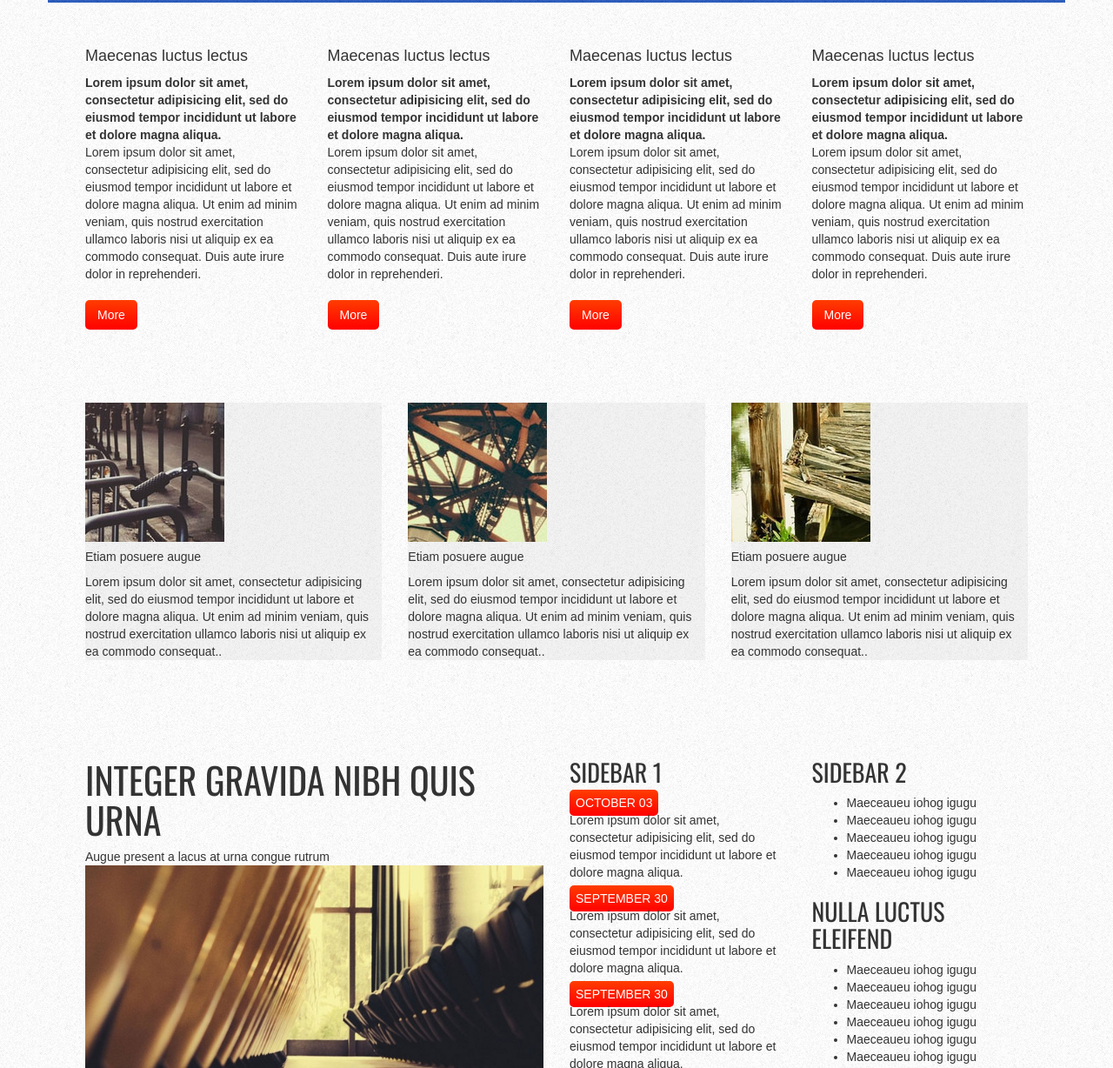
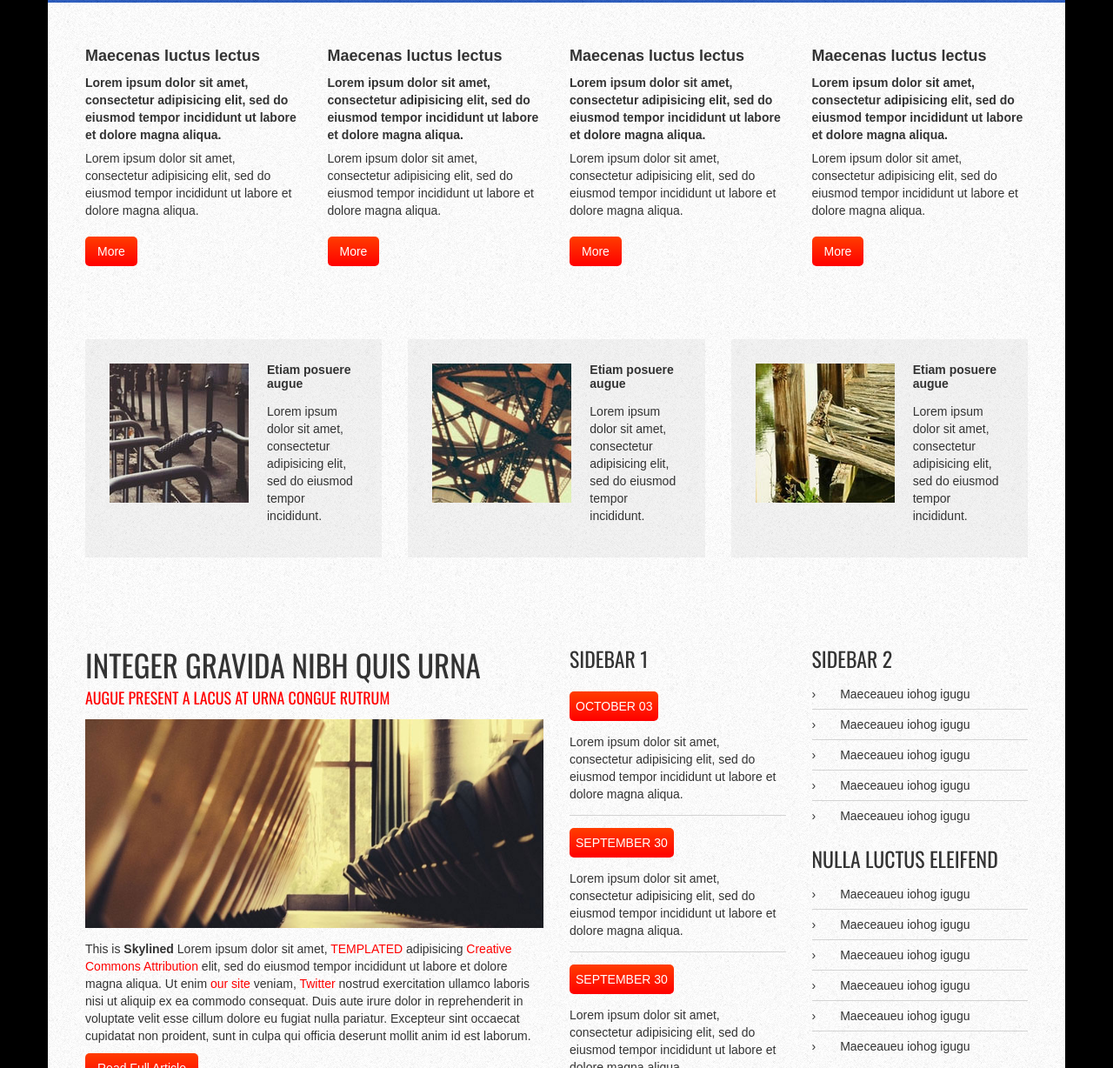
Before and after one commit to sveyres/challenge_6, a website: page index.html in a window 1280 px wide. Shown: the part 706-1934 px from the top of the page at 87% size. Drawn offline with nearby package versions, Linux system fonts and the light colour scheme.

Commit message:
fin du blockquote

```diff
--- a/index.html
+++ b/index.html
@@ -5,7 +5,7 @@
     <meta charset="utf-8">
     <link rel="stylesheet" href="static/external/bootstrap/dist/css/bootstrap.min.css">
     <link rel="stylesheet" href="static/css/style.css">
-    <link href="https://fonts.googleapis.com/css?family=Abel|Oswald" rel="stylesheet">
+    <link href="https://fonts.googleapis.com/css?family=Abel|Merienda|Oswald" rel="stylesheet">
 
     <title></title>
 </head>
@@ -37,8 +37,7 @@
                     <h4>Maecenas luctus lectus</h4>
                     <dl>
                     <dt>Lorem ipsum dolor sit amet, consectetur adipisicing elit, sed do eiusmod tempor incididunt ut labore et dolore magna aliqua.</dt>
-                    <dd>Lorem ipsum dolor sit amet, consectetur adipisicing elit, sed do eiusmod tempor incididunt ut labore et dolore magna aliqua. Ut enim ad minim veniam, quis nostrud exercitation ullamco laboris nisi ut aliquip ex ea commodo consequat.
-                    Duis aute irure dolor in reprehenderi.</dd>
+                    <dd>Lorem ipsum dolor sit amet, consectetur adipisicing elit, sed do eiusmod tempor incididunt ut labore et dolore magna aliqua.</dd>
                     </dl>
                     <button type="button" name="button">More</button>
                 </article>
@@ -48,8 +47,7 @@
                     <h4>Maecenas luctus lectus</h4>
                     <dl>
                     <dt>Lorem ipsum dolor sit amet, consectetur adipisicing elit, sed do eiusmod tempor incididunt ut labore et dolore magna aliqua.</dt>
-                    <dd>Lorem ipsum dolor sit amet, consectetur adipisicing elit, sed do eiusmod tempor incididunt ut labore et dolore magna aliqua. Ut enim ad minim veniam, quis nostrud exercitation ullamco laboris nisi ut aliquip ex ea commodo consequat.
-                    Duis aute irure dolor in reprehenderi.</dd>
+                    <dd>Lorem ipsum dolor sit amet, consectetur adipisicing elit, sed do eiusmod tempor incididunt ut labore et dolore magna aliqua.</dd>
                     </dl>
                     <button type="button" name="button">More</button>
                 </article>
@@ -59,8 +57,7 @@
                     <h4>Maecenas luctus lectus</h4>
                     <dl>
                     <dt>Lorem ipsum dolor sit amet, consectetur adipisicing elit, sed do eiusmod tempor incididunt ut labore et dolore magna aliqua.</dt>
-                    <dd>Lorem ipsum dolor sit amet, consectetur adipisicing elit, sed do eiusmod tempor incididunt ut labore et dolore magna aliqua. Ut enim ad minim veniam, quis nostrud exercitation ullamco laboris nisi ut aliquip ex ea commodo consequat.
-                    Duis aute irure dolor in reprehenderi.</dd>
+                    <dd>Lorem ipsum dolor sit amet, consectetur adipisicing elit, sed do eiusmod tempor incididunt ut labore et dolore magna aliqua.</dd>
                     </dl>
                     <button type="button" name="button">More</button>
                 </article>
@@ -70,8 +67,7 @@
                     <h4>Maecenas luctus lectus</h4>
                     <dl>
                     <dt>Lorem ipsum dolor sit amet, consectetur adipisicing elit, sed do eiusmod tempor incididunt ut labore et dolore magna aliqua.</dt>
-                    <dd>Lorem ipsum dolor sit amet, consectetur adipisicing elit, sed do eiusmod tempor incididunt ut labore et dolore magna aliqua. Ut enim ad minim veniam, quis nostrud exercitation ullamco laboris nisi ut aliquip ex ea commodo consequat.
-                    Duis aute irure dolor in reprehenderi.</dd>
+                    <dd>Lorem ipsum dolor sit amet, consectetur adipisicing elit, sed do eiusmod tempor incididunt ut labore et dolore magna aliqua.</dd>
                     </dl>
                     <button type="button" name="button">More</button>
                 </article>
@@ -82,22 +78,28 @@
             <div class="col-xs-12 col-sm-12 col-md-4">
                 <article class="article2">
                     <img src="images/pics04.jpg" alt="">
-                    <h5>Etiam posuere augue</h5>
-                    <p>Lorem ipsum dolor sit amet, consectetur adipisicing elit, sed do eiusmod tempor incididunt ut labore et dolore magna aliqua. Ut enim ad minim veniam, quis nostrud exercitation ullamco laboris nisi ut aliquip ex ea commodo consequat..</p>
+                    <section>
+                        <h5>Etiam posuere augue</h5>
+                        <p>Lorem ipsum dolor sit amet, consectetur adipisicing elit, sed do eiusmod tempor incididunt.</p>
+                    </section>
                 </article>
             </div>
             <div class="col-xs-12 col-sm-12 col-md-4">
                 <article class="article2">
                     <img src="images/pics06.jpg" alt="">
-                    <h5>Etiam posuere augue</h5>
-                    <p>Lorem ipsum dolor sit amet, consectetur adipisicing elit, sed do eiusmod tempor incididunt ut labore et dolore magna aliqua. Ut enim ad minim veniam, quis nostrud exercitation ullamco laboris nisi ut aliquip ex ea commodo consequat..</p>
+                    <section>
+                        <h5>Etiam posuere augue</h5>
+                        <p>Lorem ipsum dolor sit amet, consectetur adipisicing elit, sed do eiusmod tempor incididunt.</p>
+                    </section>
                 </article>
             </div>
             <div class="col-xs-12 col-sm-12 col-md-4">
                 <article class="article2">
                     <img src="images/pics05.jpg" alt="">
-                    <h5>Etiam posuere augue</h5>
-                    <p>Lorem ipsum dolor sit amet, consectetur adipisicing elit, sed do eiusmod tempor incididunt ut labore et dolore magna aliqua. Ut enim ad minim veniam, quis nostrud exercitation ullamco laboris nisi ut aliquip ex ea commodo consequat..</p>
+                    <section>
+                        <h5>Etiam posuere augue</h5>
+                        <p>Lorem ipsum dolor sit amet, consectetur adipisicing elit, sed do eiusmod tempor incididunt.</p>
+                    </section>
                 </article>
             </div>
         </div><!-- row -->
@@ -105,11 +107,13 @@
         <div class="row monpadding">
             <div class="col-xs-12 col-md-6">
                 <main>
-                    <h2>Integer Gravida Nibh Quis Urna</h2>
-                    <span>Augue present a lacus at urna congue rutrum</span>
+                    <hgroup>
+                        <h2>Integer Gravida Nibh Quis Urna</h2>
+                        <h4>Augue present a lacus at urna congue rutrum</h4>
+                    </hgroup>
                     <img src="images/pics03.jpg" alt="image main" class="img-responsive">
-                    <p>Lorem ipsum dolor sit amet, consectetur adipisicing elit, sed do eiusmod tempor incididunt ut labore et dolore magna aliqua. Ut enim ad minim veniam, quis nostrud exercitation ullamco laboris nisi ut aliquip ex ea commodo consequat.
-                        Duis aute irure dolor in reprehenderit in voluptate velit esse cillum dolore eu fugiat nulla pariatur. Excepteur sint occaecat cupidatat non proident, sunt in culpa qui officia deserunt mollit anim id est laborum.</p>
+                    <p>This is <b>Skylined</b> Lorem ipsum dolor sit amet, <a href="#">TEMPLATED</a> adipisicing <a href="#">Creative Commons Attribution</a> elit, sed do eiusmod tempor incididunt ut labore et dolore magna aliqua. Ut enim <a href="#">our site</a> veniam, <a href="#">Twitter</a> nostrud exercitation ullamco laboris nisi ut aliquip ex ea commodo consequat.
+                    Duis aute irure dolor in reprehenderit in voluptate velit esse cillum dolore eu fugiat nulla pariatur. Excepteur sint occaecat cupidatat non proident, sunt in culpa qui officia deserunt mollit anim id est laborum.</p>
                     <button type="button" name="button">Read Full Article</button>
                 </main>
             </div>
@@ -165,10 +169,11 @@
 
         <div class="row article2 monpadding">
             <div class="col-xs-12 col-sm-6 col-md-3">
+                <h3>Maecenas Luctus Lectus</h3>
                 <blockquote cite="http://">
-                    <h3>Maecenas Luctus Lectus</h3>
-                    <p>"Lorem ipsum dolor sit amet, consectetur adipisicing elit, sed do eiusmod tempor incididunt ut labore et dolore magna aliqua."</p>
-
+                    <p>"Lorem ipsum dolor sit amet, consectetur adipisicing elit, sed do eiusmod tempor incididunt ut labore et dolore magna aliqua."
+                    </p>
+                    <footer>John Smith</footer>
                 </blockquote>
             </div>
             <div class="col-xs-12 col-sm-6 col-md-3">
--- a/static/css/style.css
+++ b/static/css/style.css
@@ -1,4 +1,7 @@
-body {
+body{
+    background-color: black;
+}
+.row {
     background-image: url(../../images/fond.png);
     font-family: Arial;
 
@@ -18,10 +21,23 @@ h1, h2, h3 {
     text-transform: uppercase;
 }
 h2{
-    font-size: 3em;
+    font-size: 2.5em;
 }
 h3{
-    font-size: 2em;
+    font-size: 1.7em;
+}
+h4{
+    font-weight: bold;
+}
+hgroup h4{
+    text-transform: uppercase;
+    font-family: 'Oswald', sans-serif;
+    color: #FF0000;
+    font-weight: normal;
+}
+h5{
+    margin: 0 0 1em 0;
+    font-weight: bold;
 }
 nav {
     font-family: 'Abel', sans-serif;
@@ -46,6 +62,13 @@ header img {
     background-image: url(../../images/fond.png);
     padding: 2em;
 }
+
+main img{
+    margin: 1em 0;
+}
+main a{
+    color:#ff0000;
+}
 button, .aside1 a {
     background-image: linear-gradient(#ff3d00,#ff0000);
     border: 0;
@@ -55,12 +78,59 @@ button, .aside1 a {
 button {
     padding: 0.5em 1em;
 }
+dt{
+    margin-bottom: 0.5em;
+}
 .aside1 a {
     padding: 0.5em;
     text-transform: uppercase;
+    display:table-cell;
+}
+.aside1 article{
+    padding: 1em 0;
+    border-top:1px solid lightgrey;
+}
+.aside1 article:nth-child(2){
+    border:none;
+}
+.aside1 p{
+    margin: 1em 0 0 0;
 }
 .article2 {
     background-image: url(../../images/fond-article.png);
+    display: flex;
+    align-items: flex-start;
+    padding: 2em;
+}
+.article2 section{
+    padding-left: 1.5em;
+}
+.aside2 li{
+    list-style: none;
+    padding: 0.5em 0;
+    border-top:1px solid lightgrey;
+}
+.aside2 li:first-child{
+    border:none;
+}
+ul{
+    padding-left: 0;
+}
+.aside2 li::before{
+    content: "›";
+    margin-right: 2em;
+}
+blockquote{
+    font-style: italic;
+    background-image: url(../../images/fond.png);
+    padding: 2em;
+    border-radius: 5px;
+    border-left: none;
+    color: grey;
+    font-family: 'Merienda', cursive;
+}
+blockquote footer{
+    font-weight: bold;
 }
 .footer {
     background-image: url(../../images/footer.png);
```
